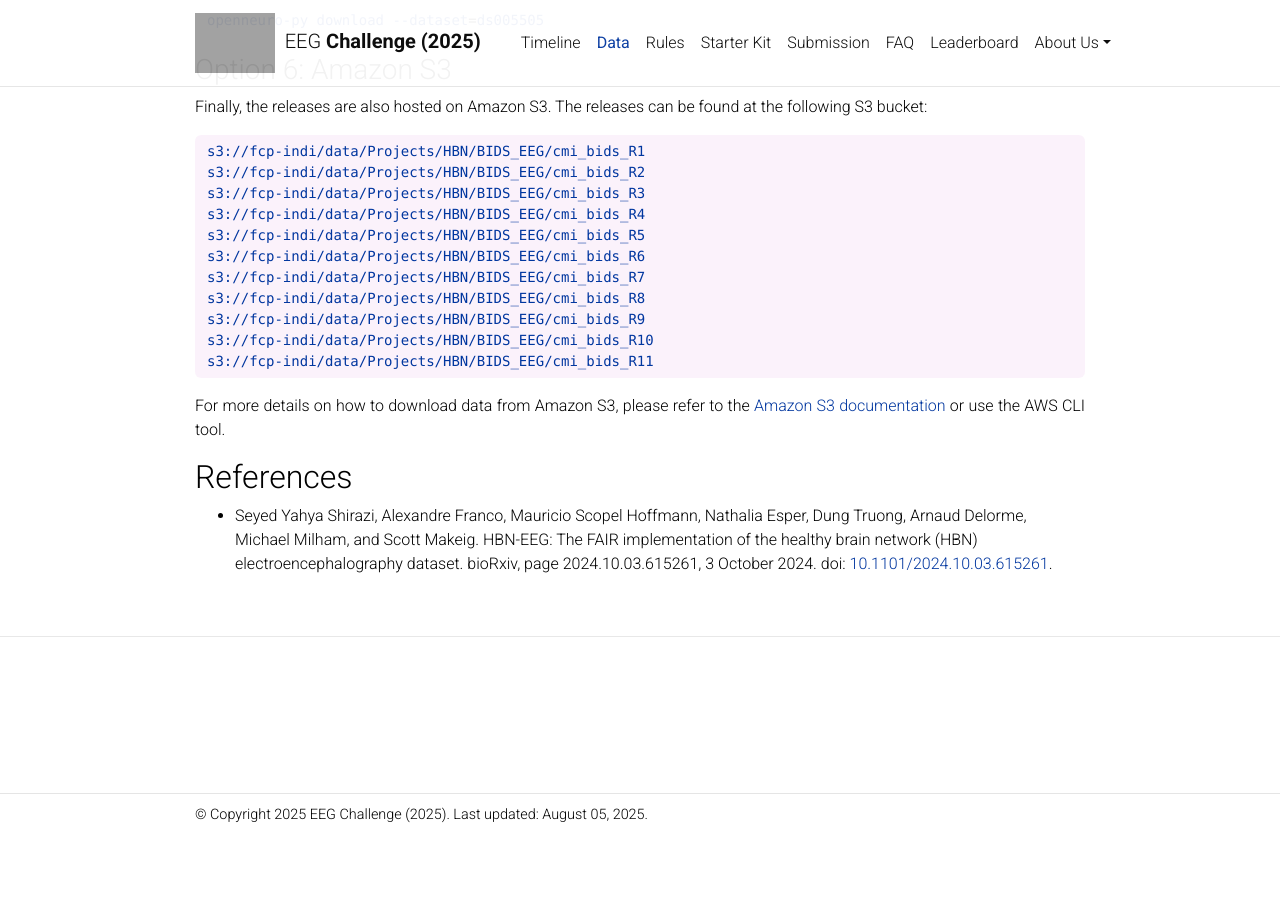
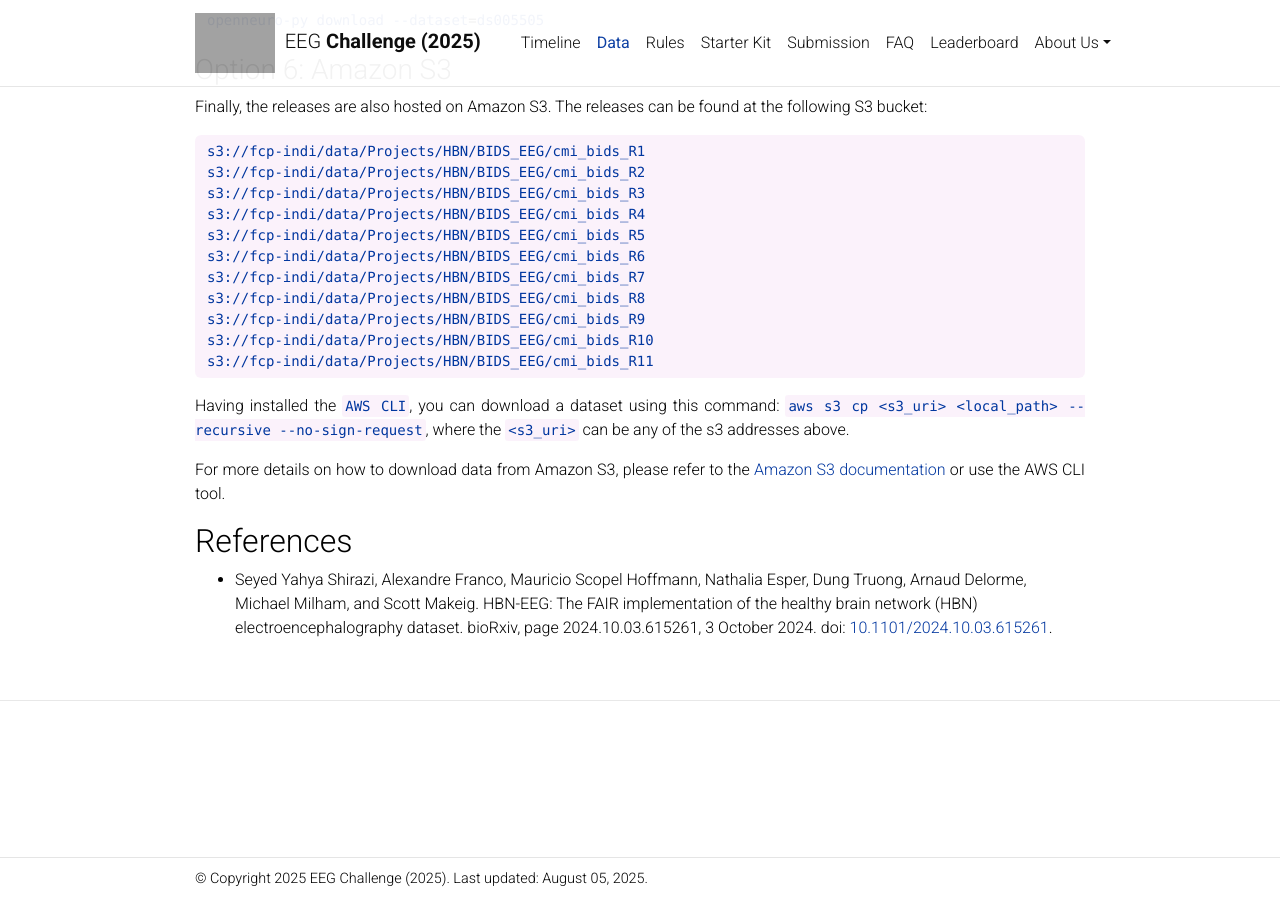
Before and after one commit to urgent-challenge/urgent2024, a Jekyll site: the page built from _pages/data.md, in a window 1280 px wide and 900 px high, scrolled down 5909 px. Built offline with Jekyll 4.4.1, drawn with Linux system fonts in a browser that asks for light colours; comment, search, counter and statistics services are not loaded; a style sheet for code colours, icons or effects is not loaded; before the commit the page ends 6745 px from its top, so only the background shows below that; grey boxes are pictures that could not be loaded.

Commit message:
Apply suggestion from @neuromechanist
Co-authored-by: Seyed (Yahya) Shirazi <shirazi@ieee.org>

````diff
--- a/_pages/data.md
+++ b/_pages/data.md
@@ -172,6 +172,8 @@ s3://fcp-indi/data/Projects/HBN/BIDS_EEG/cmi_bids_R9
 s3://fcp-indi/data/Projects/HBN/BIDS_EEG/cmi_bids_R10
 s3://fcp-indi/data/Projects/HBN/BIDS_EEG/cmi_bids_R11
 ```
+Having installed the [`AWS CLI`](https://docs.aws.amazon.com/cli/latest/userguide/getting-started-install.html), you can download a dataset using this command: `aws s3 cp <s3_uri> <local_path> --recursive --no-sign-request`, where the `<s3_uri>` can be any of the s3 addresses above.
+
 For more details on how to download data from Amazon S3, please refer to the [Amazon S3 documentation](https://docs.aws.amazon.com/AmazonS3/latest/userguide/download-objects.html) or use the AWS CLI tool.
 
 ## References
````
